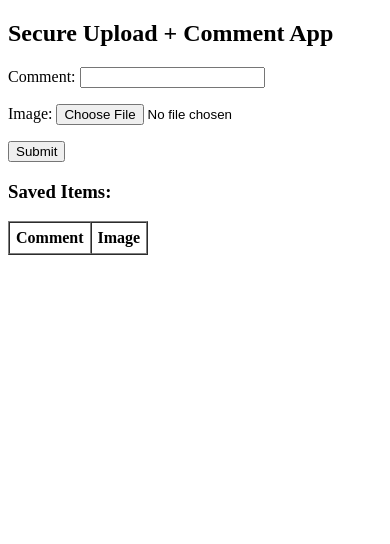
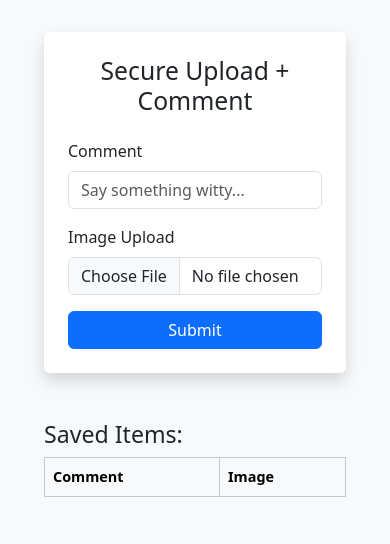
Before and after one commit to banditAkshayV/secure-upload, a Flask app: page / in a window 390 px wide. Shown: the top 544 px of the page. Run offline with Flask 3, Linux system fonts and the light colour scheme; lists and menus that the app fills with data are empty; some libraries are stand-ins or nearby versions.

Commit message:
Fixes issue 1

```diff
--- a/app/__init__.py
+++ b/app/__init__.py
@@ -1,4 +1,4 @@
-from flask import Flask
+from flask import Flask, request, abort
 from .limits import limiter
 from flask_limiter.util import get_remote_address
 from .models import db
@@ -21,5 +21,31 @@ def create_app():
     # Rate limiting
     limiter.init_app(app)
 
+    # Security headers middleware
+    @app.after_request
+    def add_security_headers(response):
+        """Add security headers to all responses."""
+        security_headers = app.config.get('SECURITY_HEADERS', {})
+        for header, value in security_headers.items():
+            response.headers[header] = value
+        return response
+
+    # Additional security measures
+    @app.before_request
+    def security_checks():
+        """Perform security checks before each request."""
+        # Block requests with suspicious headers
+        suspicious_headers = [
+            'X-Forwarded-For',
+            'X-Real-IP',
+            'X-Forwarded-Host',
+            'X-Forwarded-Proto'
+        ]
+
+        for header in suspicious_headers:
+            if header in request.headers:
+                app.logger.warning(f"Suspicious header detected: {header}")
+                abort(400, description="Suspicious request")
+
     app.register_blueprint(main_bp)
     return app
--- a/app/routes.py
+++ b/app/routes.py
@@ -1,10 +1,11 @@
 import os, uuid
-from flask import Blueprint, render_template, request, redirect, url_for, flash, current_app, send_from_directory
+from flask import Blueprint, render_template, request, redirect, url_for, flash, current_app, send_from_directory, abort
 from werkzeug.exceptions import RequestEntityTooLarge
 from werkzeug.utils import secure_filename
 from PIL import Image, UnidentifiedImageError
 from .models import db, Comment, Entry
 from .limits import limiter
+import re
 
 main_bp = Blueprint("main", __name__)
 
@@ -25,12 +26,26 @@ def verify_image(fp_path):
     except (UnidentifiedImageError, OSError):
         return False, None, None
 
+def validate_comment_input(text):
+    """Minimal validation: allow raw text, only limit excessive size."""
+    if not isinstance(text, str):
+        return False, "Invalid comment input"
+    if len(text) > 10000:
+        return False, "Comment too long"
+    return True, "Valid input"
+
 @main_bp.route("/", methods=["GET", "POST"])
-@limiter.limit("10/minute; 100/hour")
+@limiter.limit("100/minute; 1000/hour")
 def home():
     if request.method == "POST":
-        # Handle comment
-        text = request.form.get("comment", "").strip()
+        # Handle comment; store raw text exactly as entered
+        text = request.form.get("comment", "")
+
+        # Validate comment input
+        is_valid, validation_msg = validate_comment_input(text)
+        if not is_valid:
+            flash(f"Input validation failed: {validation_msg}")
+            return redirect(url_for("main.home"))
 
         # Handle image upload (optional)
         image_filename = None
@@ -39,7 +54,7 @@ def home():
             ext = os.path.splitext(f.filename)[1].lower()
             mimetype = (f.mimetype or "").lower()
             if ext not in ALLOWED_EXTS:
-                flash("That extension isn’t on the guest list. .png, .jpg, .jpeg only — nice try though.")
+                flash("That extension isn't on the guest list. .png, .jpg, .jpeg only XD. nice try though.")
             elif mimetype not in ALLOWED_MIME_TYPES:
                 flash(f"We asked for an image, not '{mimetype}'. Foiled again, hacker friend.")
             else:
@@ -72,16 +87,31 @@ def home():
 
         # Create a unified entry only if there is something to save
         if text or image_filename:
-            db.session.add(Entry(text=text or None, image_filename=image_filename))
-            db.session.commit()
-            if text and not image_filename:
-                flash("Comment saved.")
+            try:
+                # Store raw text; keep filenames validated by image pipeline
+                entry = Entry(text=text or None, image_filename=image_filename)
+                db.session.add(entry)
+                db.session.commit()
+                if text and not image_filename:
+                    flash("Comment saved.")
+            except Exception as e:
+                flash("An error occurred while saving. Please try again.")
+                db.session.rollback()
+                current_app.logger.error(f"Database error: {str(e)}")
         else:
-            flash("Submitted nothing? That’s one way to avoid getting caught. Still a no.")
+            flash("Submitted nothing? That's one way to avoid getting caught. Still a no.")
 
         return redirect(url_for("main.home"))
 
-    entries = Entry.query.order_by(Entry.id.desc()).all()
+    try:
+        # Fetch recent entries
+        entries = Entry.query.order_by(Entry.id.desc()).limit(100).all()
+
+    except Exception as e:
+        current_app.logger.error(f"Error fetching entries: {str(e)}")
+        entries = []
+        flash("Error loading entries. Please try again later.")
+
     return render_template(
         "home.html",
         entries=entries,
@@ -91,9 +121,13 @@ def home():
     )
 
 @main_bp.route("/uploads/<filename>")
-@limiter.limit("60/minute; 1000/hour")
+@limiter.limit("100/minute; 1000/hour")
 def uploaded_file(filename):
     """Serve uploaded images safely."""
+    # Additional filename validation
+    if not filename or not re.match(r'^[a-f0-9]{32}\.(png|jpg|jpeg)$', filename):
+        abort(404)
+
     return send_from_directory(current_app.config["UPLOAD_DIR"], filename)
 
 
--- a/app/templates/home.html
+++ b/app/templates/home.html
@@ -1,14 +1,53 @@
 <!doctype html>
-<html>
+<html lang="en">
 <head>
+  <meta charset="UTF-8">
+  <meta name="viewport" content="width=device-width, initial-scale=1">
   <title>Secure Upload + Comment</title>
+  <link href="https://cdn.jsdelivr.net/npm/bootstrap@5.3.3/dist/css/bootstrap.min.css" rel="stylesheet">
+  <style>
+    body {
+      background-color: #f8f9fa;
+      padding: 2rem;
+    }
+    .form-container {
+      max-width: 600px;
+      margin: auto;
+    }
+    .form-label {
+      font-weight: 500;
+    }
+    .message-list {
+      list-style: none;
+      padding-left: 0;
+    }
+    .message-list li {
+      background: #e2f0d9;
+      border-left: 5px solid #28a745;
+      padding: 0.5rem;
+      margin-bottom: 0.5rem;
+    }
+    table img {
+      max-width: 100%;
+      height: auto;
+      border-radius: 5px;
+    }
+    @media (max-width: 576px) {
+      table {
+        font-size: 0.9rem;
+      }
+    }
+  </style>
 </head>
 <body>
-  <h2>Secure Upload + Comment App</h2>
+
+  <div class="container">
+    <div class="form-container bg-white p-4 shadow rounded">
+      <h2 class="mb-4 text-center">Secure Upload + Comment</h2>
 
       {% with messages = get_flashed_messages() %}
         {% if messages %}
-      <ul>
+          <ul class="message-list">
             {% for m in messages %}
               <li>{{ m }}</li>
             {% endfor %}
@@ -20,18 +59,26 @@
             data-max-bytes="{{ max_size_bytes }}"
             data-allowed-exts='{{ allowed_exts | tojson }}'
             data-allowed-mimes='{{ allowed_mimes | tojson }}'>
-    <p>
-      <label>Comment: <input type="text" name="comment" id="comment-input" maxlength="500"></label>
-    </p>
-    <p>
-      <label>Image: <input type="file" name="file" id="file-input" accept="image/png, image/jpeg"></label>
-    </p>
-    <button type="submit">Submit</button>
+
+        <div class="mb-3">
+          <label for="comment-input" class="form-label">Comment</label>
+          <input type="text" name="comment" id="comment-input" class="form-control" maxlength="500" placeholder="Say something witty...">
+        </div>
+
+        <div class="mb-3">
+          <label for="file-input" class="form-label">Image Upload</label>
+          <input type="file" name="file" id="file-input" class="form-control" accept="image/png, image/jpeg">
+        </div>
+
+        <button type="submit" class="btn btn-primary w-100">Submit</button>
       </form>
+    </div>
 
+    <div class="mt-5">
       <h3>Saved Items:</h3>
-  <table border="1" cellpadding="6" cellspacing="0">
-    <thead>
+      <div class="table-responsive">
+        <table class="table table-bordered table-hover align-middle">
+          <thead class="table-light">
             <tr>
               <th>Comment</th>
               <th>Image</th>
@@ -43,15 +90,16 @@
               <td>{{ e.text or '' }}</td>
               <td>
                 {% if e.image_filename %}
-            <img src="{{ url_for('main.uploaded_file', filename=e.image_filename) }}" alt="Uploaded Image" style="max-width: 200px; height: auto;">
-          {% else %}
-
+                  <img src="{{ url_for('main.uploaded_file', filename=e.image_filename) }}" alt="Uploaded Image" style="max-width: 200px;">
                 {% endif %}
               </td>
             </tr>
             {% endfor %}
           </tbody>
         </table>
+      </div>
+    </div>
+  </div>
 
   <script>
     (function() {
```
Also changed, not shown: app/config.py (+61 -9 lines), app/models.py (+23 -1 lines), requirements.txt (+8 -6 lines), README.md, 3 other files. Lines whose indentation alone changed are shown as unchanged.
